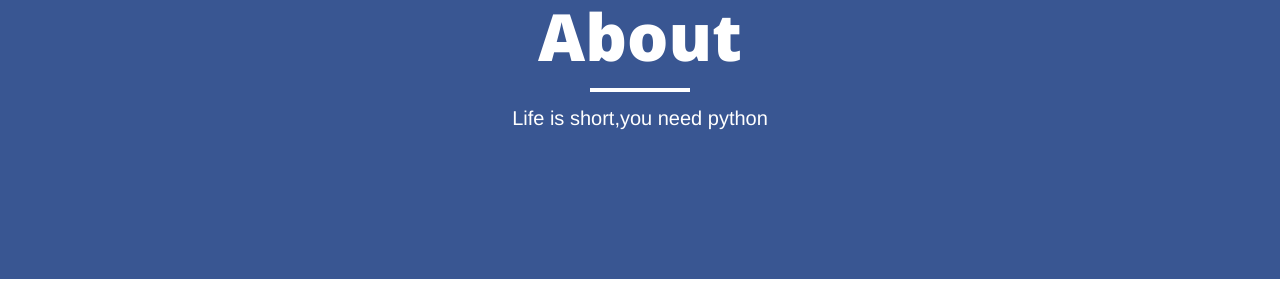
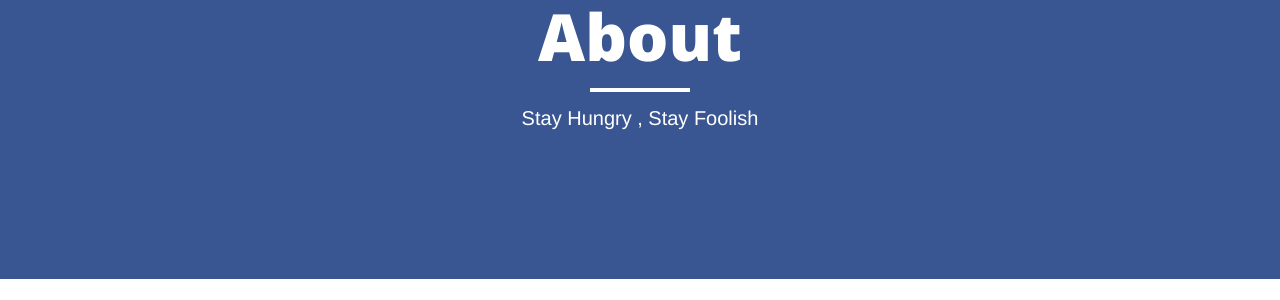
Before and after one commit to 8527/8527.github.io, a Jekyll site: the page built from about.md, in a window 1280 px wide. Shown: the part 149-449 px from the top of the page. Built offline with Jekyll 4.4.1, drawn with Linux system fonts in a browser that asks for light colours; nearby versions of some CDN libraries.

Commit message:
Update about.md

```diff
--- a/about.md
+++ b/about.md
@@ -1,7 +1,7 @@
 ---
 layout: page
 title: "About"
-description: "Life is short,you need python"
+description: "Stay Hungry , Stay Foolish"
 header-img:
 ---
 
```
